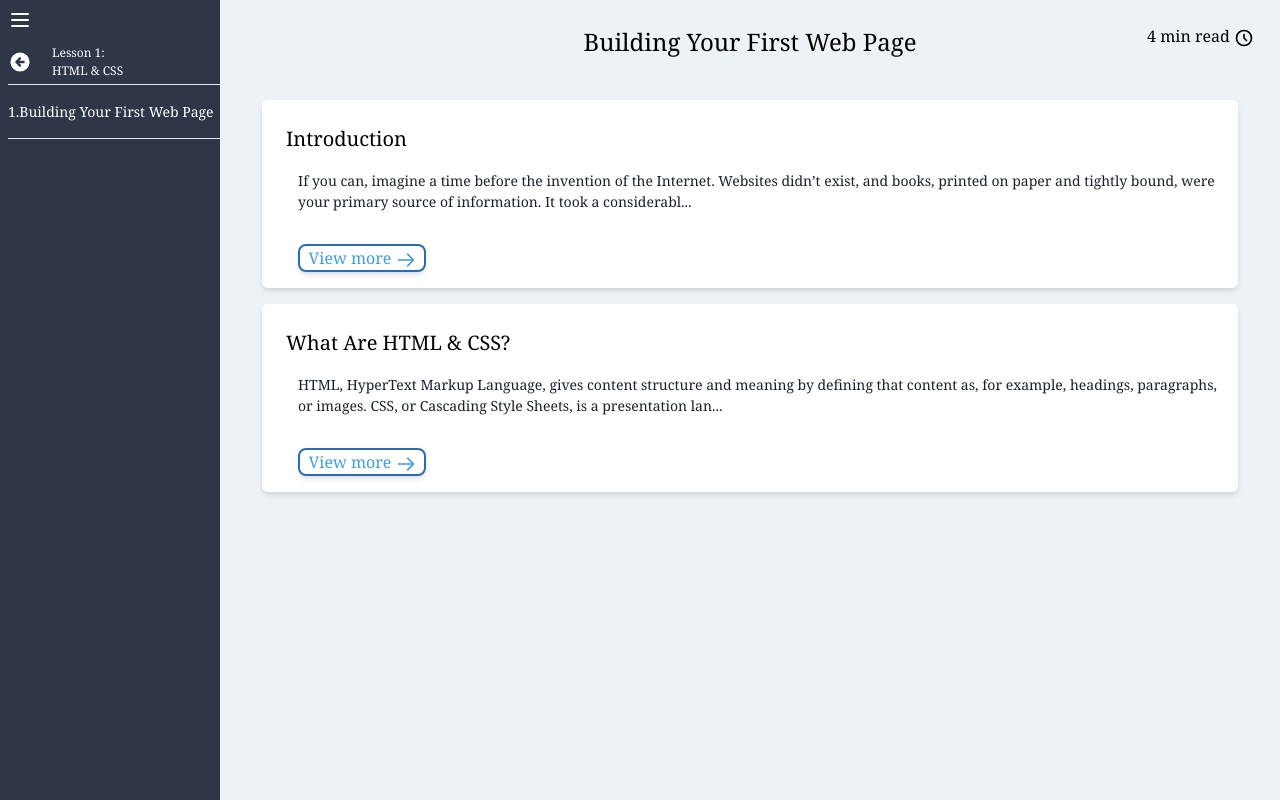
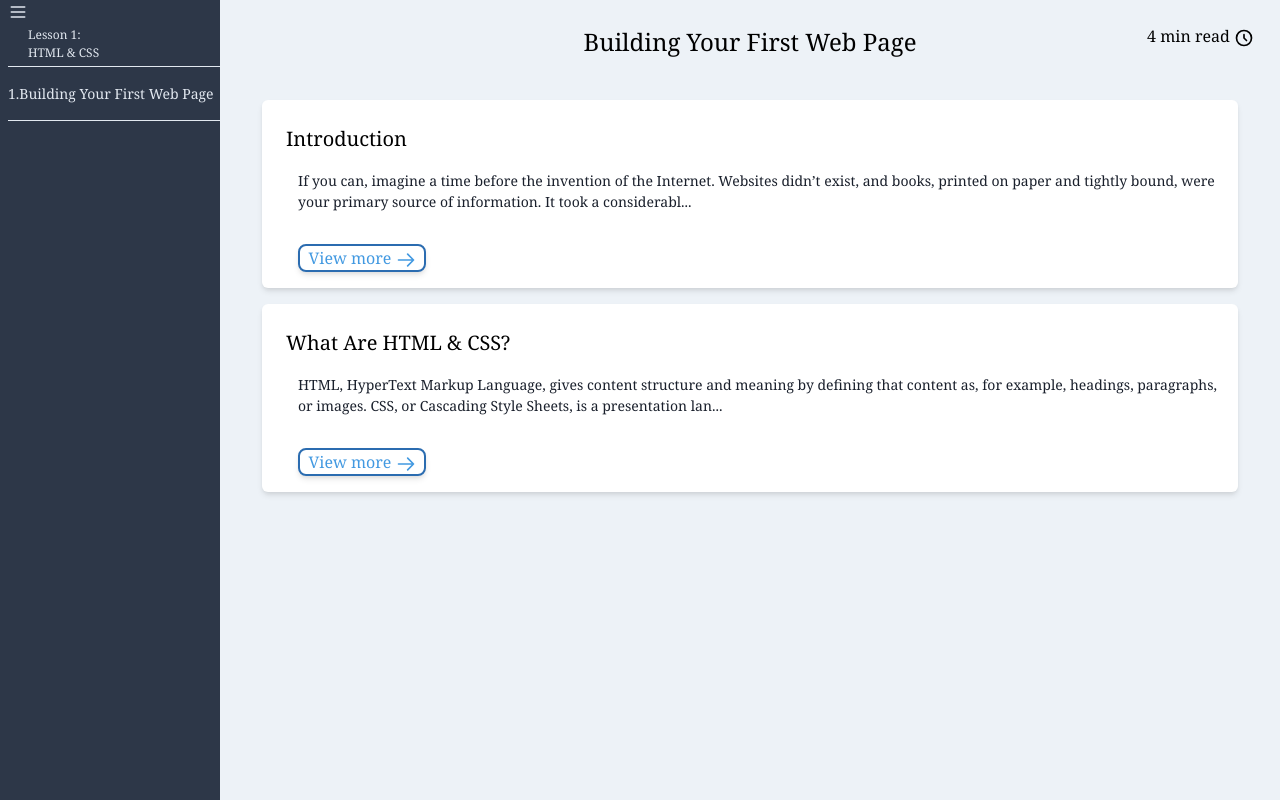
Before and after one commit to ahmedallani/frontendTT, a Nuxt app: page /building_your_first_web_page in a window 1280 px wide. Built offline with nearby package versions, Linux system fonts and the light colour scheme.

Commit message:
change link

```diff
--- a/components/navbar.vue
+++ b/components/navbar.vue
@@ -1,56 +1,20 @@
 <template>
   <div
-    :class="extend? 'w-px220' : 'w-10'"
-    class="Z-20 h-screen text-sm bg-gray-800 whitespace-nowrap fixed top-0 left-0 flex flex-col pl-2 pb-4  hover:text-white text-gray-300"
+    :class="extend ? 'w-px220' : 'w-10'"
+    class="Z-20 h-screen text-sm bg-gray-800 whitespace-nowrap fixed top-0 left-0 flex flex-col pl-2 pb-4  text-gray-300"
   >
     <div>
-      <span @click="$emit('changeExtend')">
-        <svg
-          v-if="extend"
-          class="h-6 w-6 my-2 inline text-white"
-          xmlns="http://www.w3.org/2000/svg"
-          fill="currentColor"
-          stroke="currentColor"
-        >
-          <path
-            stroke-linecap="round"
-            stroke-linejoin="round"
-            stroke-width="2"
-            d="M4 6h16M4 12h16M4 18h16"
-          />
-        </svg>
-        <svg
-          v-else
-          class="h-6 w-6 my-2 inline text-white"
-          xmlns="http://www.w3.org/2000/svg"
-          fill="currentColor"
-          stroke="currentColor"
-        >
-          <path
-            stroke-linecap="round"
-            stroke-linejoin="round"
-            stroke-width="2"
-            d="M6 18L18 6M6 6l12 12"
-          />
-        </svg>
+      <span @click="$emit('extend')">
+        <Icon :name="extend ? 'menu' : 'x'" />
       </span>
     </div>
     <div class="flex items-center text-xs space-x-5 py-1">
-      <div>
-        <NuxtLink to="/">
-          <svg
-            class="h-6 w-6 inline"
-            xmlns="http://www.w3.org/2000/svg"
-            viewBox="0 0 20 20"
-            fill="currentColor"
-          >
-            <path
-              fill-rule="evenodd"
-              d="M10 18a8 8 0 100-16 8 8 0 000 16zm.707-10.293a1 1 0 00-1.414-1.414l-3 3a1 1 0 000 1.414l3 3a1 1 0 001.414-1.414L9.414 11H13a1 1 0 100-2H9.414l1.293-1.293z"
-              clip-rule="evenodd"
-            />
-          </svg>
-        </NuxtLink>
+      <div class="hover:text-white cursor-pointer">
+        <Icon
+          v-if="obj.before"
+          name="arrow-circle-left"
+          @click="$emit('view', { url: obj.before })"
+        />
       </div>
       <div v-if="extend">
         <div>Lesson {{ obj.nbr }}:</div>
@@ -60,8 +24,13 @@
     <hr />
     <div class="max-h-screen overflow-y-auto divide-y divide-gray-600">
       <div v-for="(elm, key) in obj.list" :key="key">
-        <div class="py-4">
-          <NuxtLink :to="elm.url"> {{ key + 1 }}<span v-if="extend">.{{ elm.title }}</span> </NuxtLink>
+        <div
+          class="py-4 hover:text-white cursor-pointer"
+          @click="
+            $emit('view', elm.url ? { url: elm.url } : { show: elm.show })
+          "
+        >
+          {{ key + 1 }}<span v-if="extend">.{{ elm.title }}</span>
         </div>
       </div>
     </div>
@@ -70,8 +39,12 @@
 </template>
 <script>
 import bp from "@/plugins/breakpoints";
+import Icon from "@/components/Icon.vue";
 export default {
-  props: ["obj","extend"],
+  components: {
+    Icon,
+  },
+  props: ["obj", "extend"],
   data() {
     return {
       bp,
--- a/data/help.js
+++ b/data/help.js
@@ -16,5 +16,9 @@ export function shortStr(str) {
 export let icons = {
     ["arrow-left"]: "M10 19l-7-7m0 0l7-7m-7 7h18",
     ["arrow-right"]: "M14 5l7 7m0 0l-7 7m7-7H3",
-    clock: "M12 8v4l3 3m6-3a9 9 0 11-18 0 9 9 0 0118 0z"
+    clock: "M12 8v4l3 3m6-3a9 9 0 11-18 0 9 9 0 0118 0z",
+    ["arrow-circle-left"]: "M11 15l-3-3m0 0l3-3m-3 3h8M3 12a9 9 0 1118 0 9 9 0 01-18 0z",
+    menu: "M4 6h16M4 12h16M4 18h16",
+    x: "M6 18L18 6M6 6l12 12"
+
 }
--- a/layouts/default.vue
+++ b/layouts/default.vue
@@ -5,7 +5,7 @@
       @click="extend = !extend"
       class="Z-10 w-screen h-screen fixed top-0 left-0 bg-gray-500 opacity-25"
     ></div>
-    <Navbar :obj="lesson" :extend="extend" @changeExtend="extend = !extend" />
+    <Navbar :obj="lesson" :extend="extend" v-on="navOn" />
     <div :class="margin" class="p-2 flex flex-col items-center">
       <Nuxt />
     </div>
@@ -27,6 +27,12 @@ export default {
       }
       return "ml-10";
     },
+    navOn: function () {
+      return {
+        extend: this.changeExtend,
+        view: this.changeView,
+      };
+    },
   },
   data: () => {
     return {
@@ -34,6 +40,16 @@ export default {
       extend: true,
     };
   },
+  methods: {
+    changeExtend: function () {
+      this.extend = !this.extend;
+    },
+    changeView: function (evt) {
+      if (evt.url) {
+        return $nuxt.$router.push({ path: evt.url });
+      }
+    },
+  },
 };
 </script>
 <style>
```
